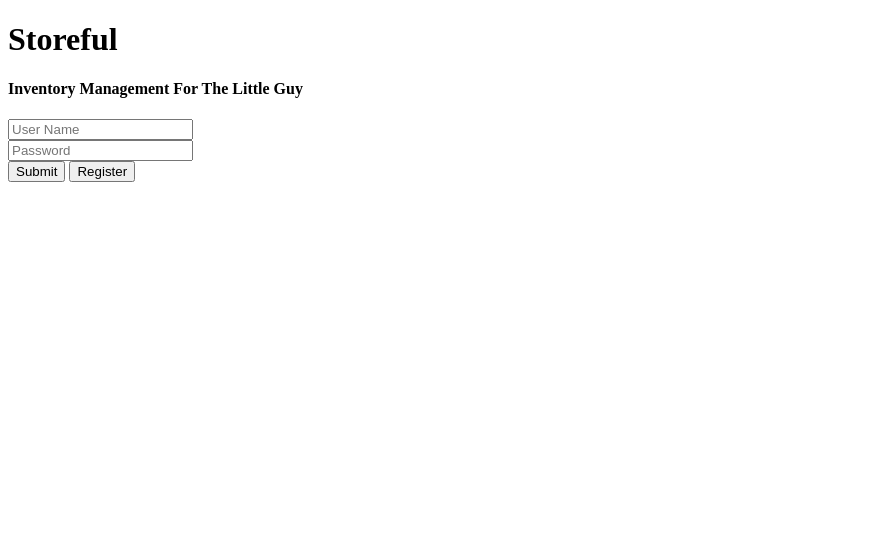
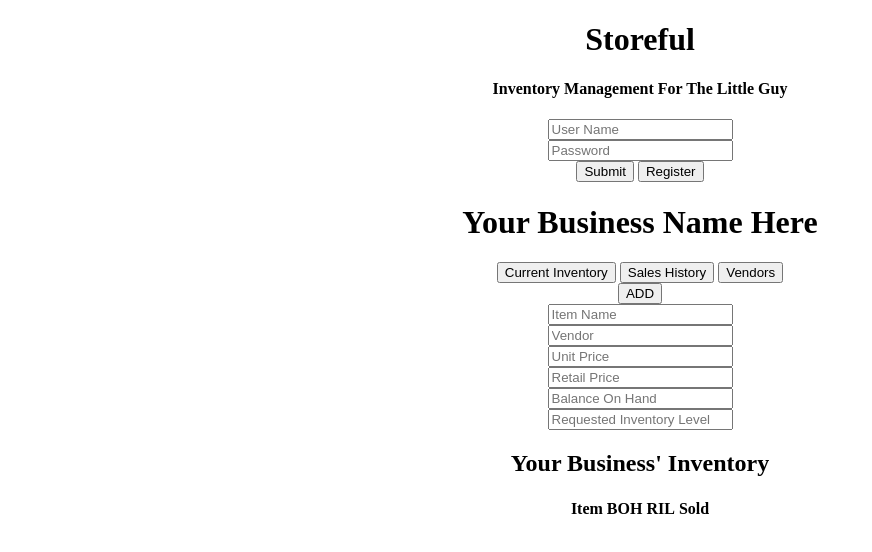
Before and after one commit to steve2482/storeful, a website: page public/index.html in a window 1280 px wide. Shown: the whole page, without its empty margins (0-872 px from the left). Drawn offline with nearby package versions, Linux system fonts and the light colour scheme; no server answers.

Commit message:
file changes to make single page

```diff
--- a/public/app.js
+++ b/public/app.js
@@ -48,7 +48,9 @@ let INVENTORY_ITEMS = {
 
 $(document).ready(function() {
   function getInventoryItems(callbackFn) {
-    setTimeout(function() {callbackFn(INVENTORY_ITEMS)}, 100);
+    $.get(ROOT_URL + '/inventory', function(data) {
+      return data;
+    });
   }
 
   function displayInventoyItems(data) {
@@ -121,7 +123,6 @@ $(document).ready(function() {
       'sold': 0,
       'vendor': $('#vendor').val()
     };
-    console.log(item);
     $.ajax({
       url: ROOT_URL + '/inventory',
       type: 'POST',
--- a/public/index.html
+++ b/public/index.html
@@ -2,9 +2,11 @@
 <html lang="en">
 <head>
 	<meta charset="UTF-8">
-	<title>Storeful</title>
+	<title>Soreful</title>
+	<link rel="stylesheet" type="text/css" href="./user-inventory.css">
 </head>
 <body>
+	<!-- Home Page/Sign In -->
 	<div class="display">
 		<h1>Storeful</h1>
 		<h4>Inventory Management For The Little Guy</h4>
@@ -19,5 +21,68 @@
 		<button class="buttons" id="register">Register</button>
 	</div>
 
+	<!-- Business display header -->
+	<div class="business-display">
+		<h1 class="business-name">Your Business Name Here</h1>
+	</div>
+	<div class="navigation">
+		<button id="current-inventory">Current Inventory</button> <button id="sales">Sales History</button> <button id="vendor-button">Vendors</button>
+	</div>
+
+	<!-- Item addition form -->
+	<section class="add-item">
+		<div>
+			<button class="button" id="add-button">ADD</button>
+		</div>
+		<div class="item-form">
+			<form>
+				<input id="itemName" type="text" name="itemName" placeholder="Item Name"><br>
+				<input id="vendor" type="text" name="vendor" placeholder="Vendor"><br>
+				<input id="unitPrice" type="number" name="unitPrice" placeholder="Unit Price"><br>
+				<input id="retailPrice" type="number" name="retailPrice" placeholder="Retail Price"><br>
+				<input id="balanceOnHand" type="number" name="boh" placeholder="Balance On Hand"><br>
+				<input id="requestedInventoryLevel" type="number" name="ril" placeholder="Requested Inventory Level">
+			</form>
+		</div>
+	</section>
+
+	<!-- Inventory list -->
+	<div class="business-inventory">
+		<h2 class="data-title">Your Business' Inventory</h2>
+		<table class="data-items" id="inventory-items">
+			<tr>
+				<th>Item</th>
+				<th>BOH</th>
+				<th>RIL</th>
+				<th>Sold</th>
+			</tr>
+		</table>
+	</div>
+
+	<!-- Sales History -->
+	<div class="sales-history">
+		<h2 class="data-title">Your Sales History</h2>
+		<table class="data-items" id="sales-history">
+			<tr>
+				<th>Item</th>
+				<th>Sold</th>
+			</tr>
+		</table>
+	</div>
+
+	<!-- Vendor List -->
+	<div class="vendor-list">
+		<h2 class="data-title">Your Vendors</h2>
+		<table class="data-items" id="vendors">
+			<tr>
+				<th>Vendor</th>
+			</tr>
+		</table>
+	</div>
+	<script
+  src="https://code.jquery.com/jquery-2.2.4.js"
+  integrity="sha256-iT6Q9iMJYuQiMWNd9lDyBUStIq/8PuOW33aOqmvFpqI="
+  crossorigin="anonymous"></script>
+  <script type="text/javascript" src="../app.js"></script>
 </body>
 </html>
```
Also changed, not shown: server.js (+11 -1 lines).
